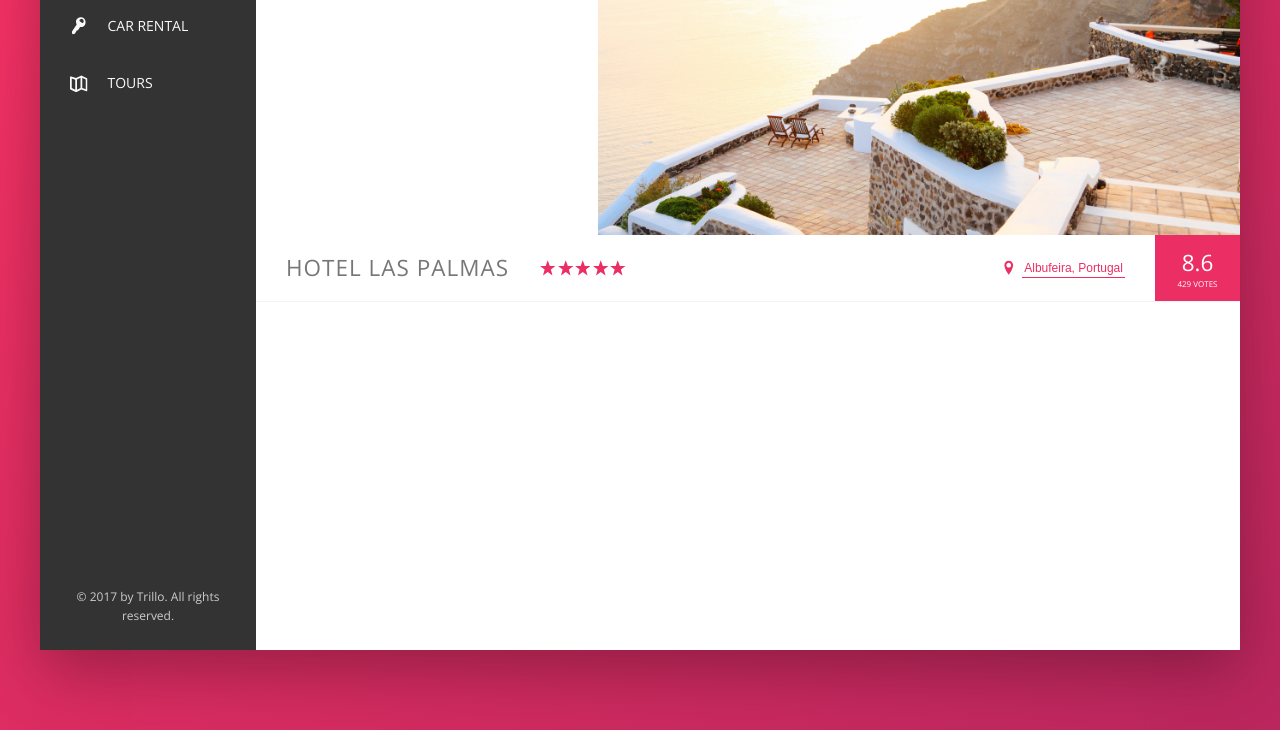
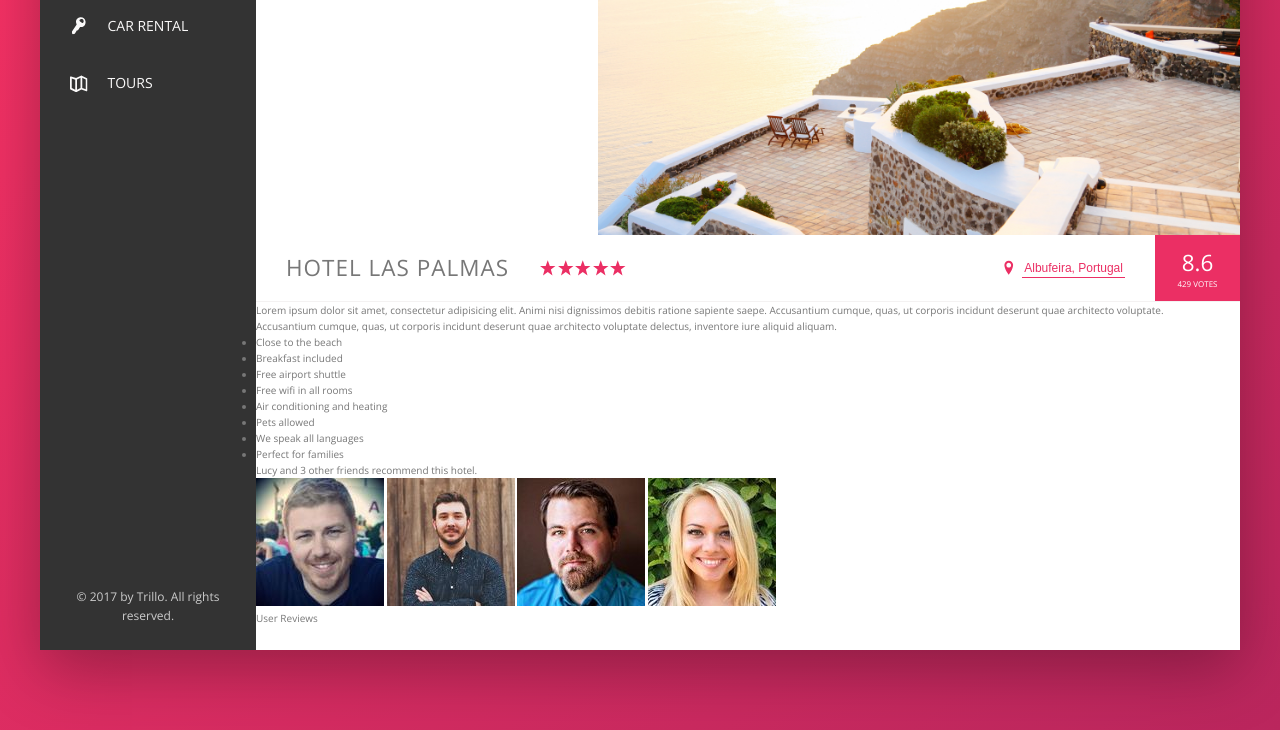
Before and after one commit to rcina/Trillo, a website: page index.html in a window 1280 px wide. Shown: the part 300-1030 px from the top of the page. Drawn offline with nearby package versions, Linux system fonts and the light colour scheme.

Commit message:
Add content for description section

```diff
--- a/index.html
+++ b/index.html
@@ -154,6 +154,58 @@
               <div class="overview__rating-count">429 votes</div>
             </div>
           </div>
+          <div class="detail">
+            <div class="description">
+              <p class="paragraph">
+                Lorem ipsum dolor sit amet, consectetur adipisicing elit. Animi
+                nisi dignissimos debitis ratione sapiente saepe. Accusantium
+                cumque, quas, ut corporis incidunt deserunt quae architecto
+                voluptate.
+              </p>
+              <p class="paragraph">
+                Accusantium cumque, quas, ut corporis incidunt deserunt quae
+                architecto voluptate delectus, inventore iure aliquid aliquam.
+              </p>
+              <ul class="list">
+                <li class="list__item">Close to the beach</li>
+                <li class="list__item">Breakfast included</li>
+                <li class="list__item">Free airport shuttle</li>
+                <li class="list__item">Free wifi in all rooms</li>
+                <li class="list__item">Air conditioning and heating</li>
+                <li class="list__item">Pets allowed</li>
+                <li class="list__item">We speak all languages</li>
+                <li class="list__item">Perfect for families</li>
+              </ul>
+              <div class="recommend">
+                <p class="recommend__count">
+                  Lucy and 3 other friends recommend this hotel.
+                </p>
+                <div class="recommend__friends">
+                  <img
+                    src="img/user-3.jpg"
+                    alt="Friend 3"
+                    class="recommend__photo"
+                  />
+                  <img
+                    src="img/user-4.jpg"
+                    alt="Friend 4"
+                    class="recommend__photo"
+                  />
+                  <img
+                    src="img/user-5.jpg"
+                    alt="Friend 5"
+                    class="recommend__photo"
+                  />
+                  <img
+                    src="img/user-6.jpg"
+                    alt="Friend 6"
+                    class="recommend__photo"
+                  />
+                </div>
+              </div>
+            </div>
+            <div class="user-reviews">User Reviews</div>
+          </div>
         </main>
       </div>
     </div>
```
